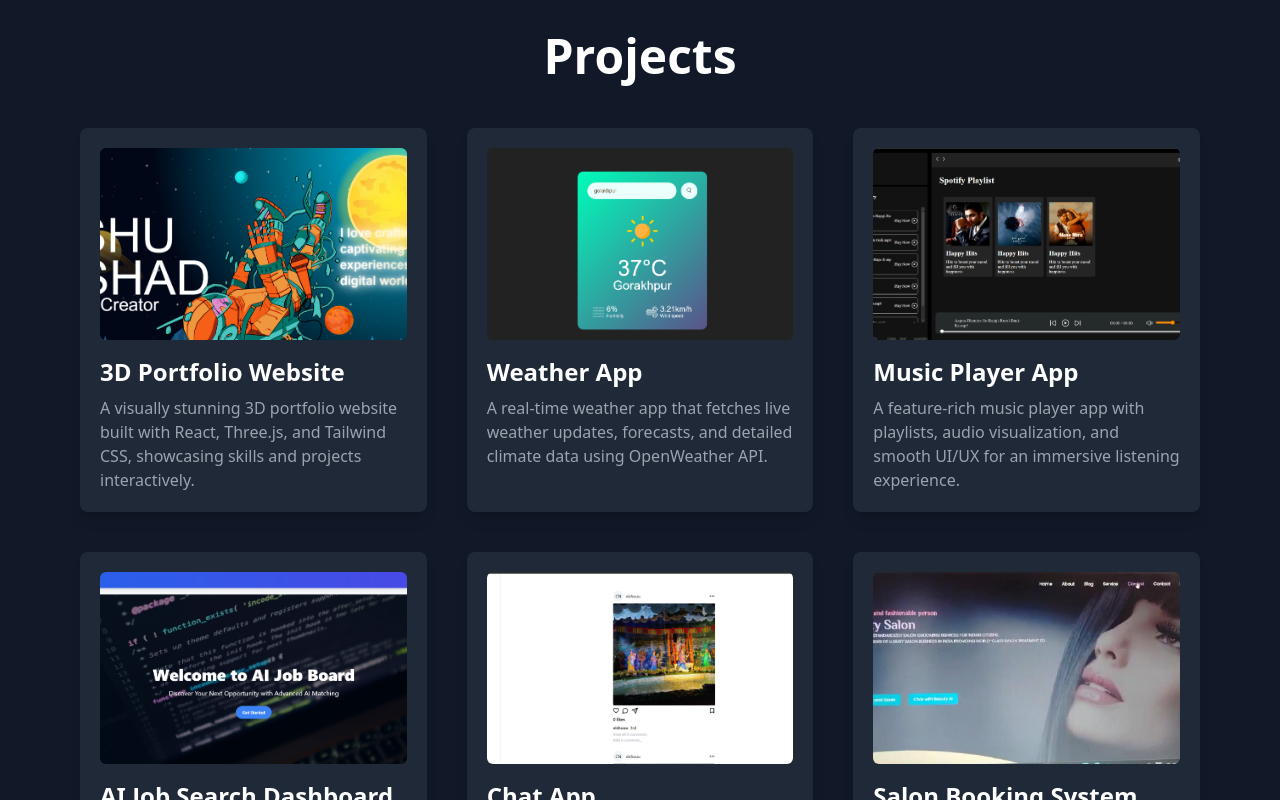
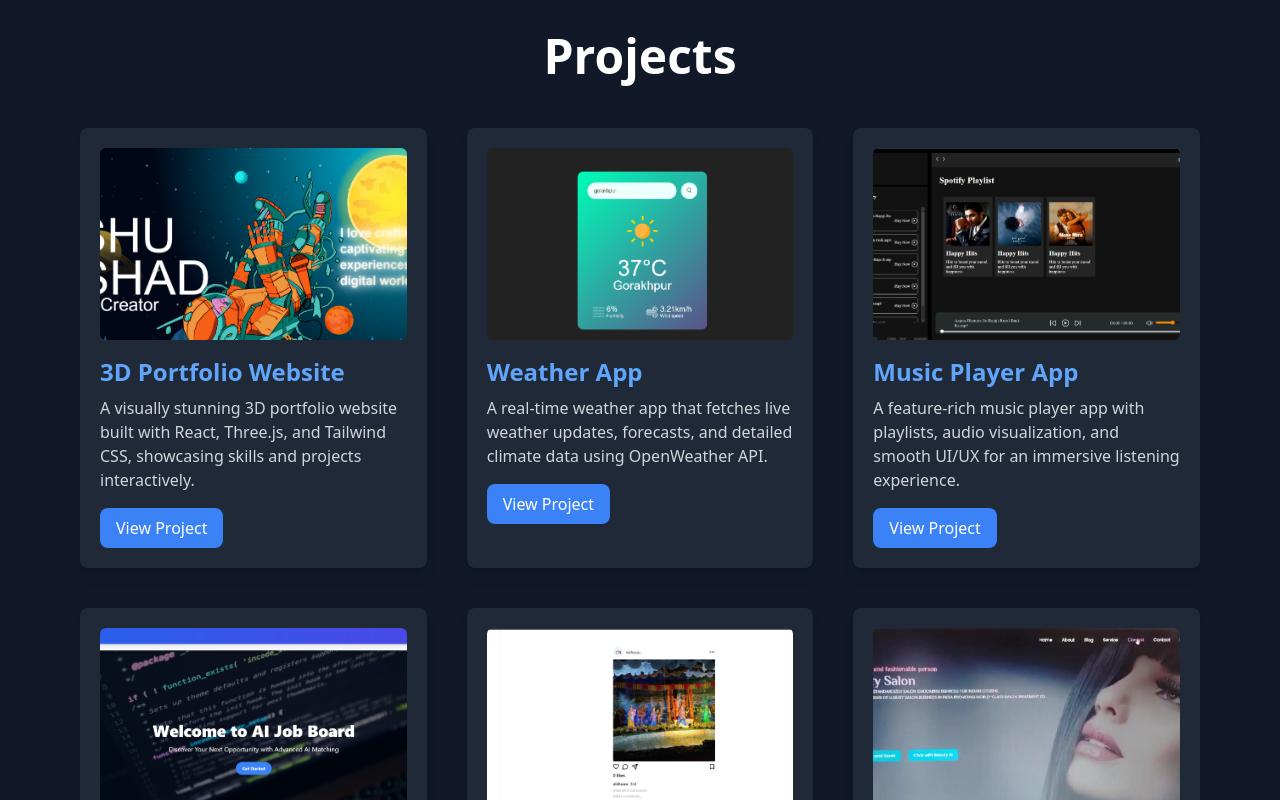
Before and after one commit to vishu1803/my-portfolio, a React (Vite) app: page / in a window 1280 px wide. Shown: the part 1560-2360 px from the top of the page. Built offline with nearby package versions, Linux system fonts and the light colour scheme; no server answers.

Commit message:
Fixed image paths

```diff
--- a/src/Projects.jsx
+++ b/src/Projects.jsx
@@ -3,36 +3,35 @@ import { motion } from "framer-motion";
 const projects = [
     {
       title: "3D Portfolio Website",
-      image: "/portfolio.png",
+      image: `${import.meta.env.BASE_URL}portfolio.png`,
       description: "A visually stunning 3D portfolio website built with React, Three.js, and Tailwind CSS, showcasing skills and projects interactively."
     },
     {
       title: "Weather App",
-      image: "/weather.png",
+      image: `${import.meta.env.BASE_URL}weather.png`,
       description: "A real-time weather app that fetches live weather updates, forecasts, and detailed climate data using OpenWeather API."
     },
     {
       title: "Music Player App",
-      image: "/music.png",
+      image: `${import.meta.env.BASE_URL}music.png`,
       description: "A feature-rich music player app with playlists, audio visualization, and smooth UI/UX for an immersive listening experience."
     },
     {
       title: "AI Job Search Dashboard",
-      image: "/job.png",
+      image: `${import.meta.env.BASE_URL}job.png`,
       description: "A smart AI-powered job search dashboard that helps users find jobs efficiently with AI recommendations and resume analysis."
     },
     {
       title: "Chat App",
-      image: "/chatapp.png",
+      image: `${import.meta.env.BASE_URL}chatapp.png`,
       description: "A real-time chat application with user authentication, private & group messaging, and WebSocket-based live conversations."
     },
     {
       title: "Salon Booking System",
-      image: "/salon.jpg",
+      image: `${import.meta.env.BASE_URL}salon.jpg`,
       description: "An online salon booking system for scheduling appointments, managing customer profiles, and processing online payments."
     }
   ];
-
 
 export default function Projects() {
   return (
@@ -42,7 +41,7 @@ export default function Projects() {
         {projects.map((project, index) => (
           <motion.div
             key={index}
-            className="bg-gray-800 rounded-lg p-5 shadow-lg overflow-hidden relative"
+            className="bg-gray-800 rounded-lg p-5 shadow-lg overflow-hidden relative hover:shadow-2xl transition-shadow duration-300"
             whileHover={{ scale: 1.05 }}
             transition={{ duration: 0.3 }}
           >
@@ -53,8 +52,15 @@ export default function Projects() {
               whileHover={{ scale: 1.1, filter: "drop-shadow(0px 0px 15px rgba(0, 183, 255, 0.8))" }}
               transition={{ duration: 0.3 }}
             />
-            <h3 className="text-2xl font-semibold mb-2">{project.title}</h3>
-            <p className="text-gray-400">{project.description}</p>
+            <h3 className="text-2xl font-semibold mb-2 text-blue-400">{project.title}</h3>
+            <p className="text-gray-300">{project.description}</p>
+            <motion.button
+              className="mt-4 px-4 py-2 bg-blue-500 text-white rounded-lg hover:bg-blue-600 transition-colors duration-300"
+              whileHover={{ scale: 1.1 }}
+              transition={{ duration: 0.3 }}
+            >
+              View Project
+            </motion.button>
           </motion.div>
         ))}
       </div>
```
